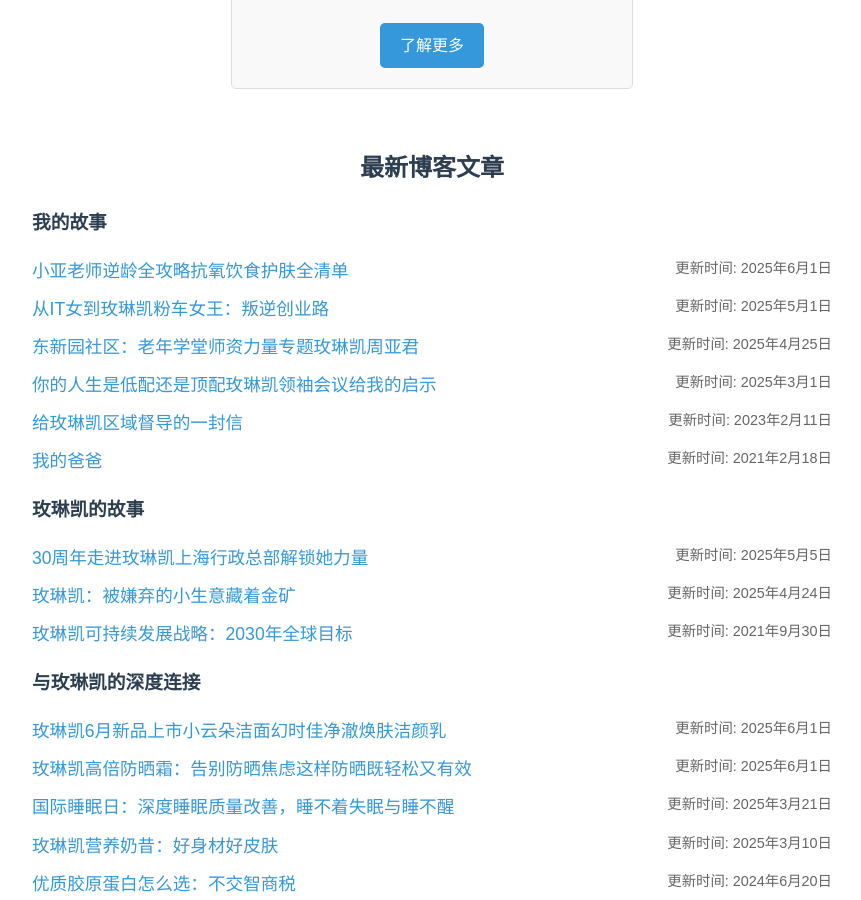
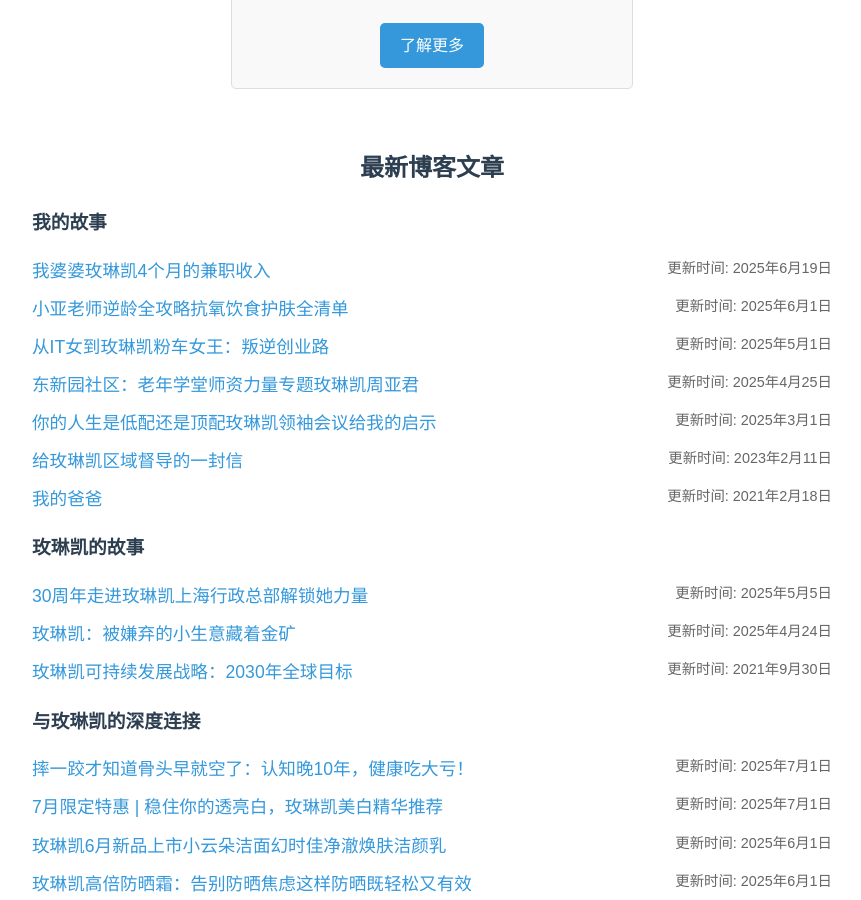
Before and after one commit to xiaoyarap/blog, a Jekyll site: the page built from index.html, in a window 1280 px wide and 900 px high, scrolled down 736 px. Shown: the whole window, without its empty margins (208-1069 px from the left). Built offline with Jekyll 4.4.1, drawn with Linux system fonts in a browser that asks for light colours.

Commit message:
add blog file

```diff
--- a/index.html
+++ b/index.html
@@ -218,6 +218,12 @@
       <div>
         <h3>我的故事</h3>
         <ul class="blog-list">
+         <li>
+            <a href="https://xiaoyarap.github.io/blog/我婆婆玫琳凯4个月的兼职收入.html" target="_blank">
+              我婆婆玫琳凯4个月的兼职收入
+            </a>
+            <span class="blog-date">更新时间: 2025年6月19日</span>
+          </li>
           <li>
             <a href="https://xiaoyarap.github.io/blog/小亚老师逆龄全攻略抗氧饮食护肤全清单.html" target="_blank">
               小亚老师逆龄全攻略抗氧饮食护肤全清单
@@ -278,6 +284,18 @@
         </ul>
         <h3>与玫琳凯的深度连接</h3>
         <ul class="blog-list">
+          <li>
+            <a href="https://xiaoyarap.github.io/blog/摔一跤才知道骨头早就空了认知晚10年健康吃大亏.html" target="_blank">
+              摔一跤才知道骨头早就空了：认知晚10年，健康吃大亏！
+            </a>
+            <span class="blog-date">更新时间: 2025年7月1日</span>
+          </li>
+          <li>
+            <a href="https://xiaoyarap.github.io/blog/7月限定特惠稳住你的透亮白玫琳凯美白精华推荐.html" target="_blank">
+              7月限定特惠 | 稳住你的透亮白，玫琳凯美白精华推荐
+            </a>
+            <span class="blog-date">更新时间: 2025年7月1日</span>
+          </li>
           <li>
             <a href="https://xiaoyarap.github.io/blog/玫琳凯6月新品上市小云朵洁面幻时佳净澈焕肤洁颜乳.html" target="_blank">
               玫琳凯6月新品上市小云朵洁面幻时佳净澈焕肤洁颜乳
```
